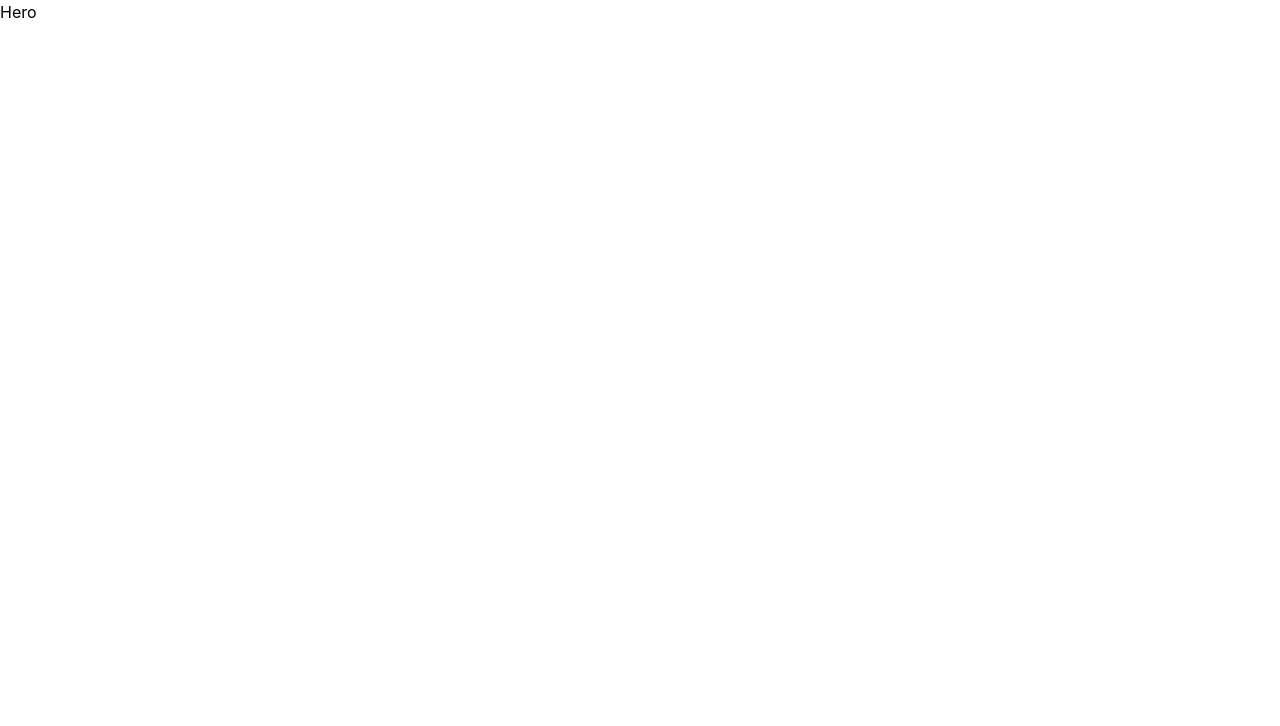
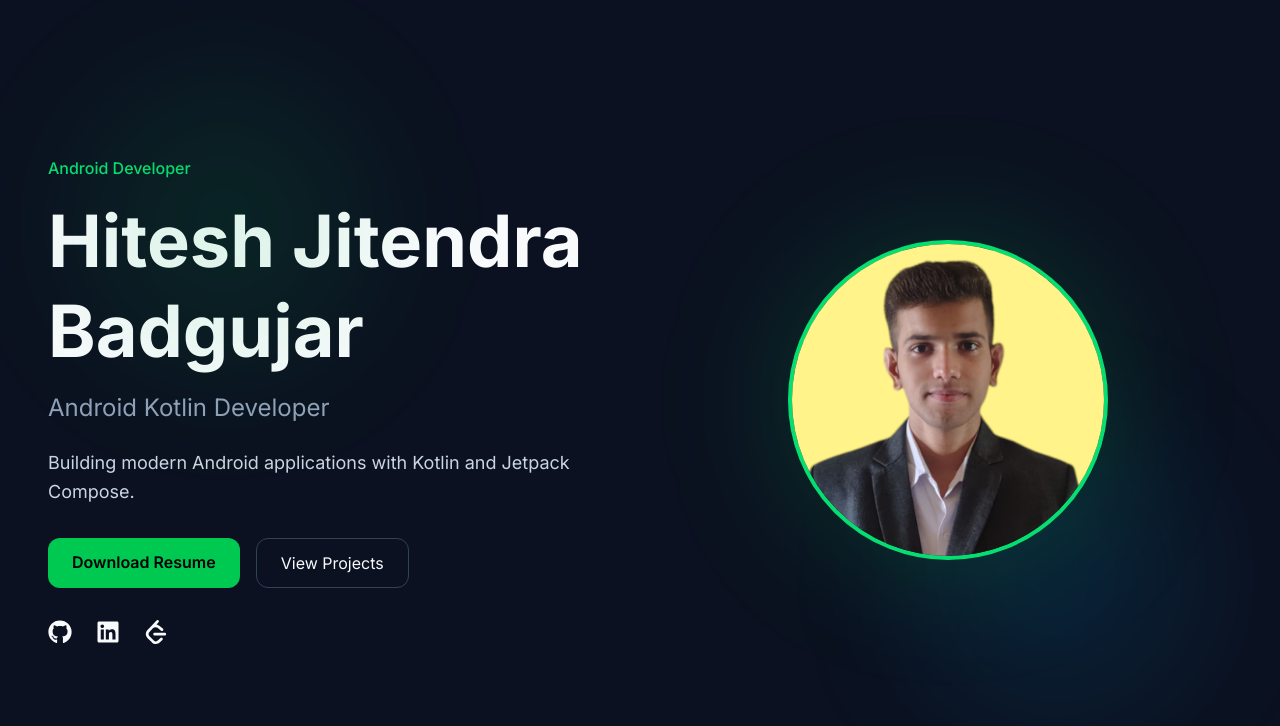
Before and after one commit to Hitesh-1501/portfolio, a React (Vite) app: page / in a window 1280 px wide. Shown: the top 726 px of the page. Built offline with nearby package versions, Linux system fonts and the light colour scheme.

Commit message:
Create animated hero section with profile and social links

```diff
--- a/index.html
+++ b/index.html
@@ -3,6 +3,9 @@
   <head>
     <meta charset="UTF-8" />
     <link rel="icon" type="image/svg+xml" href="/favicon.svg" />
+    <link rel="preconnect" href="https://fonts.googleapis.com">
+    <link rel="preconnect" href="https://fonts.gstatic.com" crossorigin>
+    <link href="https://fonts.googleapis.com/css2?family=Inter:wght@100..900&display=swap" rel="stylesheet">
     <meta name="viewport" content="width=device-width, initial-scale=1.0" />
     <title>my-portfolio</title>
   </head>
--- a/src/App.jsx
+++ b/src/App.jsx
@@ -8,7 +8,7 @@ import Hero from "./sections/Hero"
 
 function App() {
   return (
-    <>
+     <>
       <Hero />
     </>
   )
--- a/src/index.css
+++ b/src/index.css
@@ -1,4 +1,18 @@
 @import "tailwindcss";
+
+:root {
+  --bg-primary: #0b1120;
+  --bg-secondary: #111827;
+  --card-bg: #1e293b;
+
+  --text-primary: #f8fafc;
+  --text-secondary: #94a3b8;
+
+  --android-green: #3ddc84;
+  --accent-blue: #38bdf8;
+
+  font-family: "Inter", sans-serif;
+}
 
 html {
   scroll-behavior: smooth;
@@ -8,4 +22,21 @@ body {
   margin: 0;
   min-width: 320px;
   min-height: 100vh;
+
+  background: var(--bg-primary);
+  color: var(--text-primary);
+
+  overflow-x: hidden;
 }
+
+* {
+  box-sizing: border-box;
+}
+
+a {
+  text-decoration: none;
+}
+
+button {
+  cursor: pointer;
+}
--- a/src/sections/Hero.jsx
+++ b/src/sections/Hero.jsx
@@ -1,5 +1,227 @@
+import { motion } from "framer-motion"
+import {
+  FaGithub,
+  FaLinkedin,
+} from "react-icons/fa"
+
+import { SiLeetcode } from "react-icons/si"
+
+import Container from "../components/Container"
+import { personalInfo } from "../data/portfolioData"
+
+import profileImage from "../assets/images/hitesh_photo.png"
+
 const Hero = () => {
-  return <div>Hero</div>
+  return (
+    <section className="relative min-h-screen overflow-hidden flex items-center">
+
+      {/* Background Blob 1 */}
+      <div
+        className="
+        absolute
+        top-20
+        left-20
+        w-72
+        h-72
+        rounded-full
+        bg-green-500/10
+        blur-3xl
+      "
+      />
+
+      {/* Background Blob 2 */}
+      <div
+        className="
+        absolute
+        bottom-20
+        right-20
+        w-72
+        h-72
+        rounded-full
+        bg-sky-500/10
+        blur-3xl
+      "
+      />
+
+      <Container>
+
+        <div className="grid lg:grid-cols-2 gap-12 items-center">
+
+          {/* Left Side */}
+
+          <motion.div
+            initial={{ opacity: 0, y: 60 }}
+            animate={{ opacity: 1, y: 0 }}
+            transition={{ duration: 0.8 }}
+          >
+
+            <p
+              className="
+              text-green-400
+              font-medium
+              mb-4
+            "
+            >
+              Android Developer
+            </p>
+
+            <h1
+              className="
+              text-5xl
+              lg:text-7xl
+              font-bold
+              leading-tight
+            "
+            >
+              {personalInfo.name}
+            </h1>
+
+            <h2
+              className="
+              text-slate-400
+              text-xl
+              lg:text-2xl
+              mt-4
+            "
+            >
+              {personalInfo.title}
+            </h2>
+
+            <p
+              className="
+              text-slate-300
+              mt-6
+              text-lg
+              leading-relaxed
+              max-w-xl
+            "
+            >
+              {personalInfo.tagline}
+            </p>
+
+            {/* Buttons */}
+
+            <div
+              className="
+              flex
+              flex-wrap
+              gap-4
+              mt-8
+            "
+            >
+
+              <a
+                href="/hitesh_resume.pdf"
+                target="_blank"
+                className="
+                px-6
+                py-3
+                rounded-xl
+                bg-green-500
+                text-black
+                font-semibold
+                hover:scale-105
+                transition
+              "
+              >
+                Download Resume
+              </a>
+
+              <a
+                href="#projects"
+                className="
+                px-6
+                py-3
+                rounded-xl
+                border
+                border-slate-700
+                hover:bg-slate-800
+                transition
+              "
+              >
+                View Projects
+              </a>
+
+            </div>
+
+            {/* Socials */}
+
+            <div
+              className="
+              flex
+              gap-6
+              mt-8
+              text-2xl
+            "
+            >
+
+              <a href={personalInfo.github}>
+                <FaGithub />
+              </a>
+
+              <a href={personalInfo.linkedin}>
+                <FaLinkedin />
+              </a>
+
+              <a href={personalInfo.leetcode}>
+                <SiLeetcode />
+              </a>
+
+            </div>
+
+          </motion.div>
+
+          {/* Right Side */}
+
+          <motion.div
+            initial={{ opacity: 0, scale: 0.8 }}
+            animate={{ opacity: 1, scale: 1 }}
+            transition={{ duration: 0.8 }}
+            className="
+            flex
+            justify-center
+          "
+          >
+
+            <div
+              className="
+              relative
+            "
+            >
+
+              <div
+                className="
+                absolute
+                inset-0
+                rounded-full
+                bg-green-500/20
+                blur-3xl
+              "
+              />
+
+              <img
+                src={profileImage}
+                alt="Hitesh"
+                className="
+                relative
+                w-80
+                h-80
+                object-cover
+                rounded-full
+                border-4
+                border-green-400
+              "
+              />
+
+            </div>
+
+          </motion.div>
+
+        </div>
+
+      </Container>
+    </section>
+  )
 }
 
 export default Hero
```
Also changed, not shown: src/assets/images/hitesh_photo.png (added), 1 other file (tests, documents, lock files or other folders).
